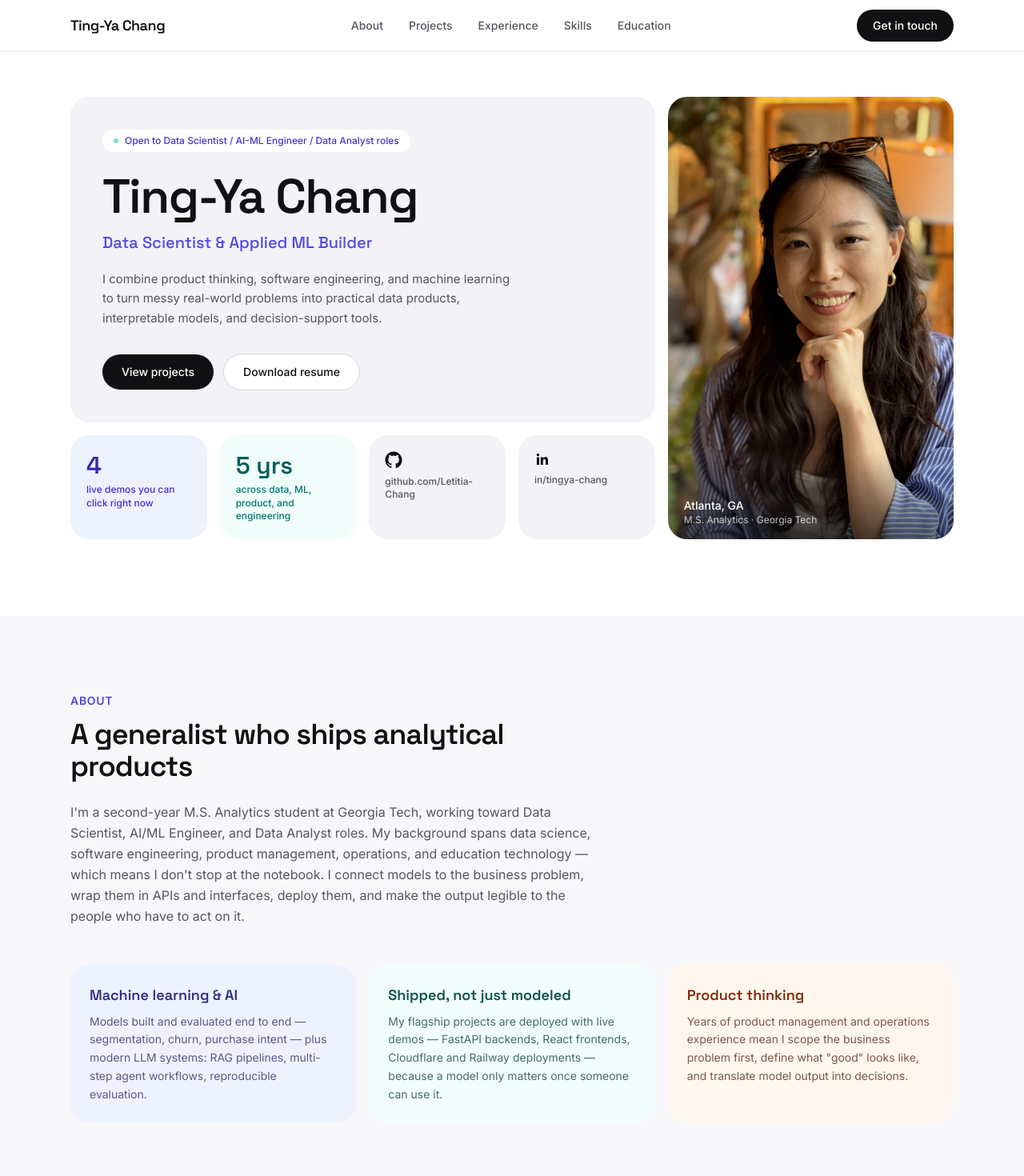
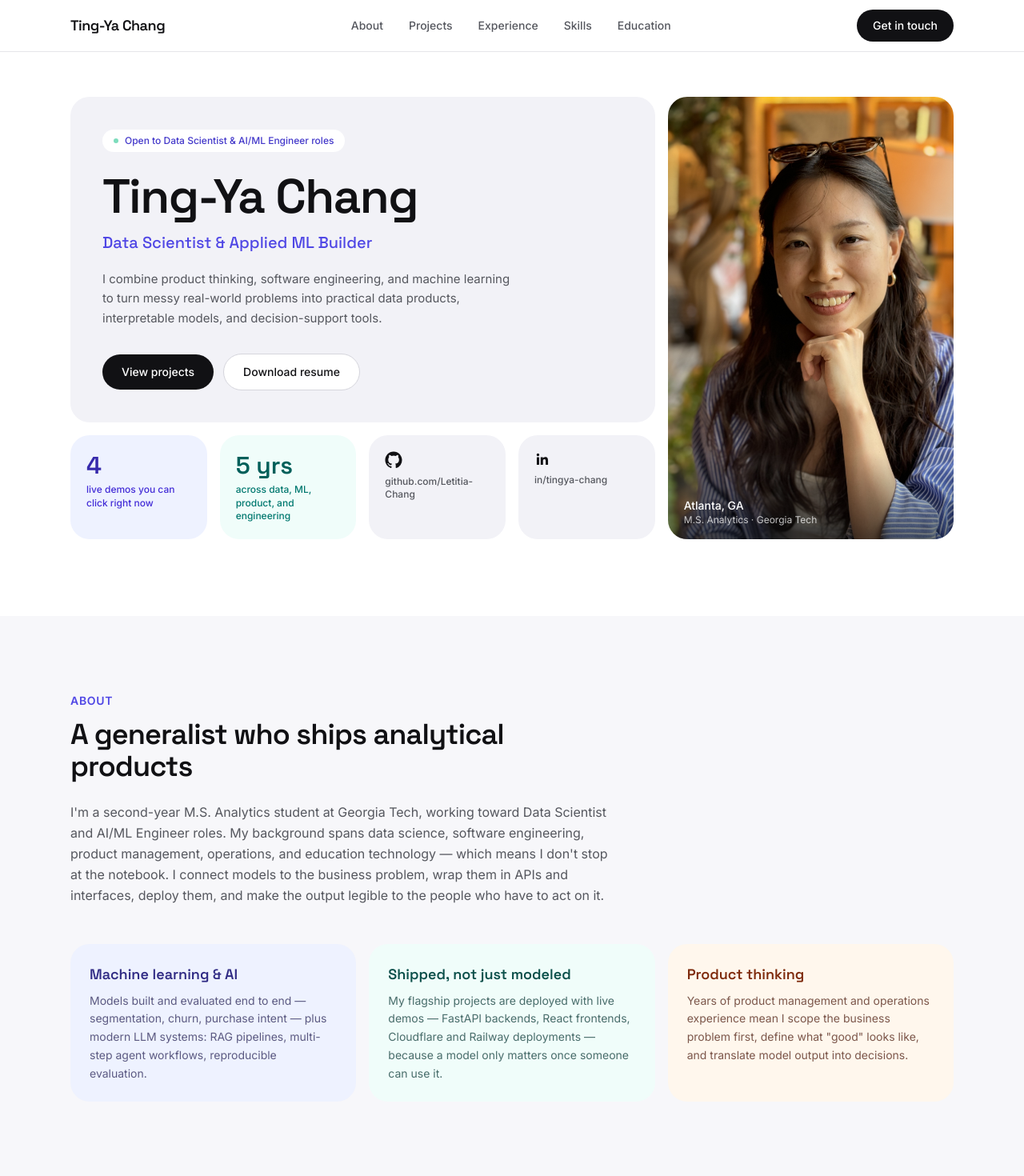
Before and after one commit to Letitia-Chang/Letitia-Chang.github.io, a React (Vite) app: page / in a window 1280 px wide. Shown: the top 1470 px of the page at 80% size. Built offline with nearby package versions, Linux system fonts and the light colour scheme.

Commit message:
Drop Data Analyst from positioning; target DS and AI/ML Engineer roles only

```diff
--- a/src/components/About.tsx
+++ b/src/components/About.tsx
@@ -33,7 +33,7 @@ export default function About() {
           </h2>
           <p className="mt-6 text-base leading-relaxed text-slate">
             I'm a second-year M.S. Analytics student at Georgia Tech, working toward Data
-            Scientist, AI/ML Engineer, and Data Analyst roles. My background spans data
+            Scientist and AI/ML Engineer roles. My background spans data
             science, software engineering, product management, operations, and education
             technology — which means I don't stop at the notebook. I connect models to the
             business problem, wrap them in APIs and interfaces, deploy them, and make the
--- a/src/components/Contact.tsx
+++ b/src/components/Contact.tsx
@@ -51,8 +51,8 @@ export default function Contact() {
             Let's talk about how I can help your team
           </h2>
           <p className="mx-auto mt-4 max-w-lg text-base leading-relaxed text-white/70">
-            Open to Data Scientist, AI/ML Engineer, and Data Analyst roles. The fastest way to
-            reach me is email.
+            Open to Data Scientist and AI/ML Engineer roles. The fastest way to reach me is
+            email.
           </p>
 
           <div className="mt-9 flex flex-wrap items-center justify-center gap-3">
--- a/src/components/Hero.tsx
+++ b/src/components/Hero.tsx
@@ -10,7 +10,7 @@ export default function Hero() {
             <div>
               <span className="inline-flex items-center gap-2 rounded-full bg-paper px-3.5 py-1.5 text-xs font-medium text-accent-hover">
                 <span className="h-1.5 w-1.5 animate-pulse rounded-full bg-emerald-500" />
-                Open to Data Scientist / AI-ML Engineer / Data Analyst roles
+                Open to Data Scientist & AI/ML Engineer roles
               </span>
               <h1 className="mt-6 font-display text-4xl font-semibold leading-[1.05] tracking-tight text-ink sm:text-5xl lg:text-6xl">
                 Ting-Ya Chang
```
